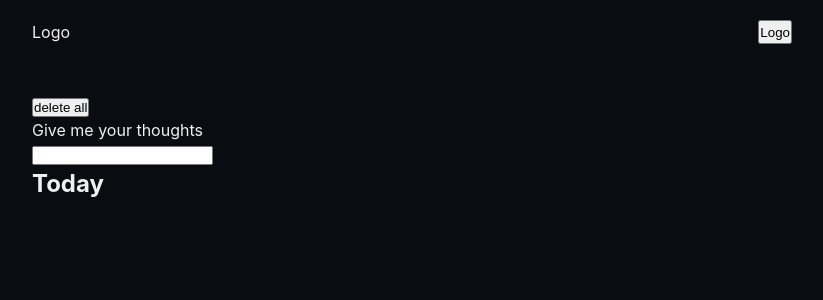
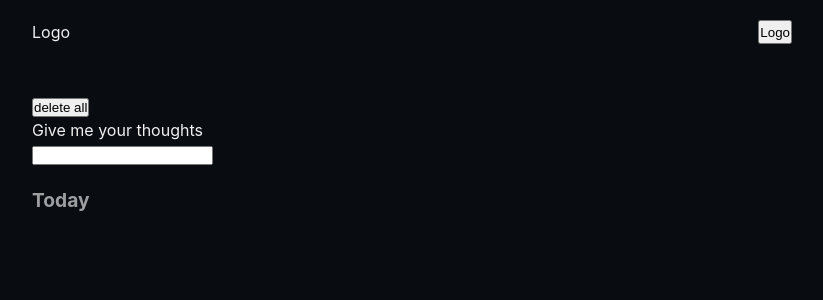
Before and after one commit to frankivann/your-thoughts, a React (Vite) app: page / in a window 1280 px wide. Shown: the top 300 px of the page, without its empty margins (228-1051 px from the left). Built offline with nearby package versions, Linux system fonts and the light colour scheme.

Commit message:
fix class names

```diff
--- a/src/styles/app.css
+++ b/src/styles/app.css
@@ -27,12 +27,12 @@
   font-weight: 400;
 }
 
-.toughts {
+.thoughts {
   margin-top: 20px;
   color: rgb(255, 255, 255, 0.6);
   font-size: 0.8rem;
 }
 
-.tought {
+.thought {
   padding-left: 20px;
 }
```
